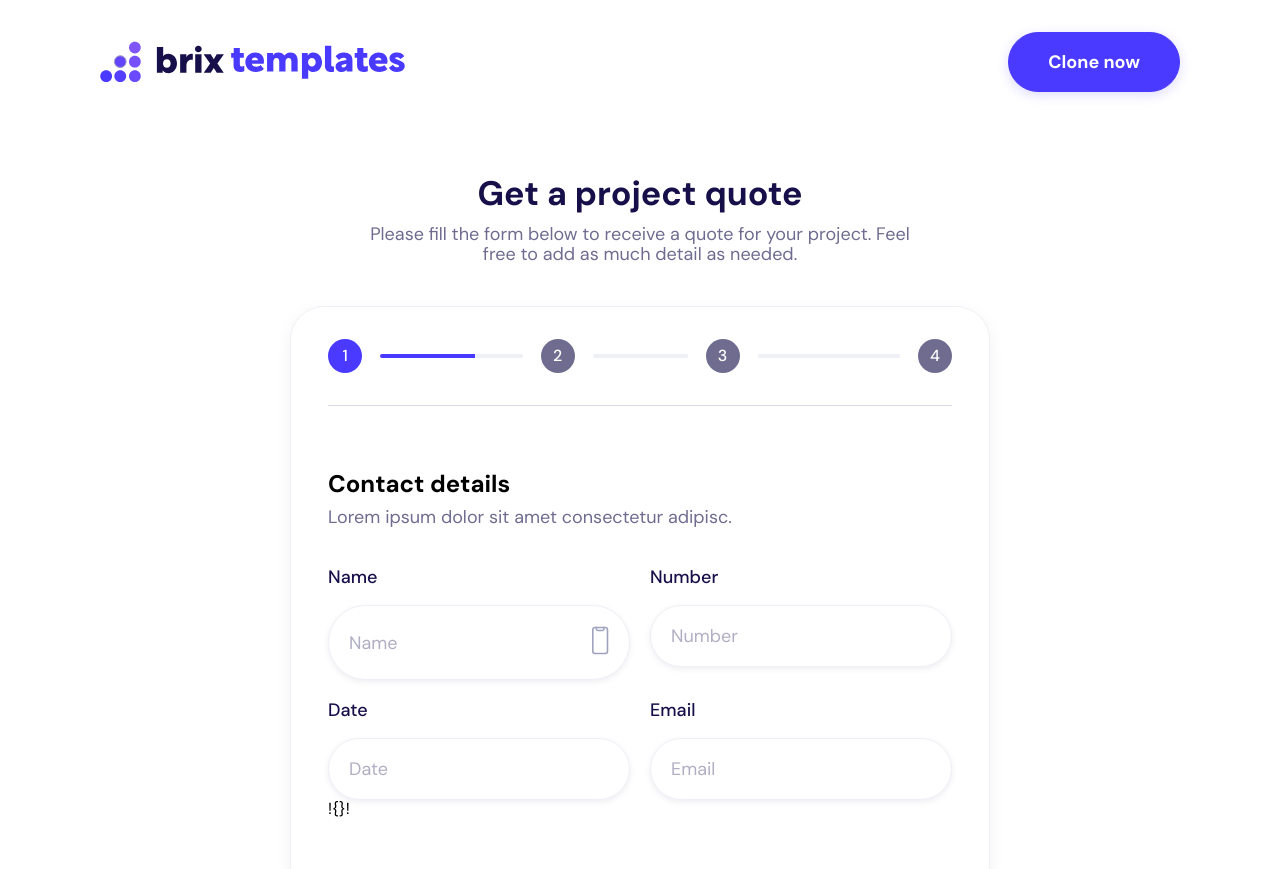
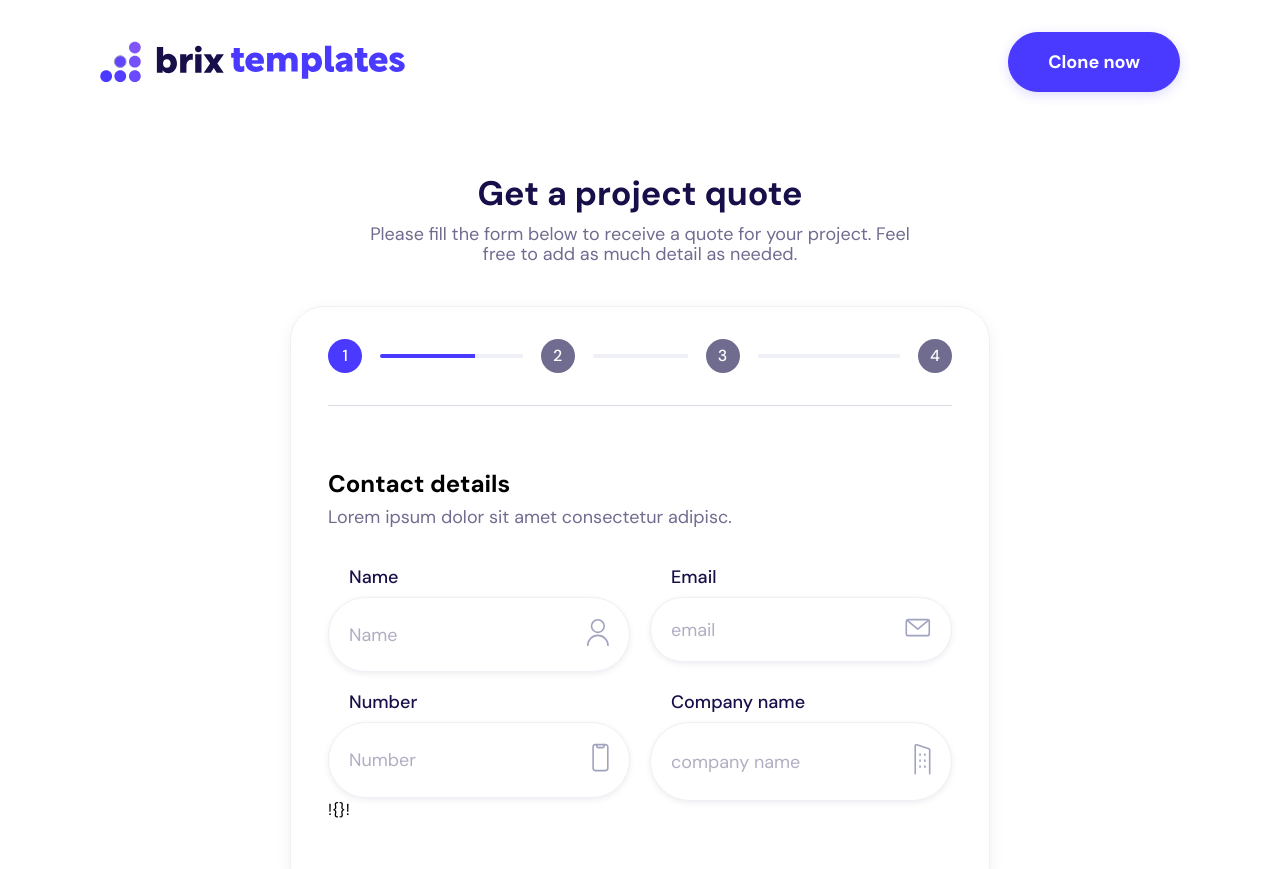
Before and after one commit to Vladislav-Chistyakov/Multi-step-Form, a Vue app: page / in a window 1280 px wide. Shown: the top 869 px of the page. Built offline with nearby package versions, Linux system fonts and the light colour scheme.

Commit message:
Настроил attrs и немного изменил label в input по стилям

```diff
--- a/src/components/main/StepByStepForm/index.vue
+++ b/src/components/main/StepByStepForm/index.vue
@@ -67,13 +67,17 @@ export default {
             </div>
           </li>
         </ul>
+        <!--  Блок из JS  -->
         <div class="steps-block__card-main">
           <h2 class="steps-block__card-main-title">
+            <!--  Title слота  -->
             <slot name="title"></slot>
           </h2>
           <p class="steps-block__card-main-description">
+            <!--  Description слота  -->
             <slot name="description"></slot>
           </p>
+          <!--  Компонент шага, обычно с формой  -->
           <slot name="default"></slot>
         </div>
       </div>
--- a/src/components/main/Steps/StepInputs.vue
+++ b/src/components/main/Steps/StepInputs.vue
@@ -10,7 +10,7 @@ export default {
       form: {
         inputName: '',
         inputNumber: '',
-        inputDate: '',
+        inputCompanyName: '',
         inputEmail: ''
       },
       text: 1,
@@ -43,13 +43,18 @@ export default {
     'form.inputNumber' () {
       this.sandDataToParent()
     },
-    'form.inputDate' () {
+    'form.inputCompanyName' () {
       this.sandDataToParent()
     },
     'form.inputEmail' () {
       this.sandDataToParent()
     }
 
+  },
+  mounted() {
+    if (this.$attrs.form) {
+      this.form = {...this.$attrs.form}
+    }
   }
 }
 </script>
@@ -59,16 +64,34 @@ export default {
   <UIInput :suffix="true" label="Name" placeholder="Name" :disabled="false" v-model:value="form.inputName">
     <template #suffix>
       <div>
-        <svg width="17" height="29" viewBox="0 0 17 29" fill="none" xmlns="http://www.w3.org/2000/svg">
-          <path d="M13.2434 1.51172H3.06946C1.82082 1.51172 0.808594 2.52394 0.808594 3.77259V25.2508C0.808594 26.4995 1.82082 27.5117 3.06946 27.5117H13.2434C14.492 27.5117 15.5042 26.4995 15.5042 25.2508V3.77259C15.5042 2.52394 14.492 1.51172 13.2434 1.51172Z" stroke="#A0A3BD" stroke-width="1.6" stroke-linecap="round" stroke-linejoin="round"/>
-          <path d="M11.8595 1.51172V2.99295C11.8595 3.38579 11.7035 3.76255 11.4257 4.04033C11.1479 4.31812 10.7711 4.47418 10.3783 4.47418H5.9346C5.54175 4.47418 5.165 4.31812 4.88721 4.04033C4.60943 3.76255 4.45337 3.38579 4.45337 2.99295V1.51172" stroke="#A0A3BD" stroke-width="1.6" stroke-linecap="round" stroke-linejoin="round"/>
-        </svg>
+        <img src="../../../assets/picture/person.svg" alt="person">
       </div>
     </template>
   </UIInput>
-  <UIInput label="Number" placeholder="Number" :disabled="false" v-model:value="form.inputNumber"/>
-  <UIInput label="Date" placeholder="Date" :disabled="false" v-model:value="form.inputDate"/>
-  <UIInput label="Email" placeholder="Email" :disabled="false" v-model:value="form.inputEmail"/>
+
+  <UIInput :suffix="true" label="Email" placeholder="email" :disabled="false" v-model:value="form.inputEmail">
+    <template #suffix>
+      <div>
+        <img src="../../../assets/picture/mail.svg" alt="Email">
+      </div>
+    </template>
+  </UIInput>
+
+  <UIInput :suffix="true" label="Number" placeholder="Number" :disabled="false" v-model:value="form.inputNumber">
+    <template #suffix>
+      <div>
+        <img src="../../../assets/picture/phone.svg" alt="phone">
+      </div>
+    </template>
+  </UIInput>
+
+  <UIInput :suffix="true" label="Company name" placeholder="company name" :disabled="false" v-model:value="form.inputCompanyName">
+    <template #suffix>
+      <div>
+        <img src="../../../assets/picture/company-name.svg" alt="Company name">
+      </div>
+    </template>
+  </UIInput>
 </div>
 </template>
 
--- a/src/components/ui/inputs/Input.vue
+++ b/src/components/ui/inputs/Input.vue
@@ -41,35 +41,39 @@ export default {
 
 <template>
   <div class="ui-input">
-    <label class="ui-input__label">{{ label }}</label>
-    <div :class="[customClassBlockInput ? `ui-input__block ${customClassBlockInput}` : 'ui-input__block']">
+    <label :class="[customClassBlockInput ? `ui-input__block ${customClassBlockInput}` : 'ui-input__block']">
+      <span class="ui-input__label">{{ label }}</span>
+
       <input :disabled="disabled"
              :value="value"
              :placeholder="placeholder"
              @input.prevent="$emit('update:value', $event.target.value)"
              class="ui-input__input"
       />
-      <div v-if="suffix" class="ui-input__block-suffix">
+      <span v-if="suffix" class="ui-input__block-suffix">
         <slot name="suffix">
           *
         </slot>
-      </div>
-    </div>
+      </span>
+    </label>
   </div>
 </template>
 
 <style>
 .ui-input {
+  position: relative;
+  padding-top: 30px;
 }
 
 .ui-input__label {
+  position: absolute;
   display: block;
+  top: 0;
   color: #170F49;
   font-size: 18px;
   font-weight: 500;
   line-height: 20px;
   text-align: left;
-  margin-bottom: 18px;
 }
 
 .ui-input__block {
```
